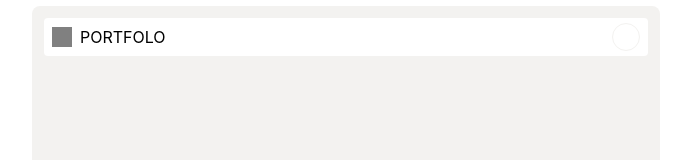
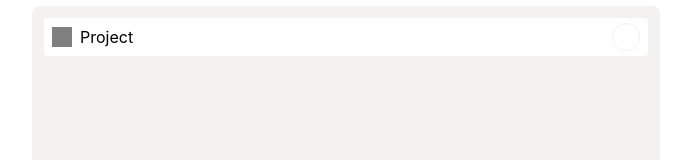
Before and after one commit to kyoungjooo/my_website, a React (Create React App) app: page / in a window 1280 px wide. Shown: the top 160 px of the page, without its empty margins (294-985 px from the left). Built offline with nearby package versions, Linux system fonts and the light colour scheme.

Commit message:
높이값 추가

```diff
--- a/src/components/MainCard.tsx
+++ b/src/components/MainCard.tsx
@@ -12,13 +12,13 @@ export default function MainCard() {
       <div className="main-card">
         <div className="main-card__inner">
           <header className="main-card__header">
-            <span className="title">PORTFOLO</span>
+            <span className="title">Project</span>
             <button className="toggle">
               <span className="sr-only">더보기</span>
             </button>
           </header>
           <div className="main-card__content" onClick={handleGoToProjectList} />
-          <footer className="main-card__footer flex-center">
+          <footer className="main-card__footer">
             <Button text="see all work" />
           </footer>
         </div>
--- a/src/styles/index.css
+++ b/src/styles/index.css
@@ -3,6 +3,9 @@
 
 :root {
   --gray-color: #f3f2f0;
+}
+#root {
+  height: 100%;
 }
 body {
   font-family: -apple-system, BlinkMacSystemFont, "Segoe UI", "Roboto", "Oxygen",
@@ -12,6 +15,7 @@ body {
   -moz-osx-font-smoothing: grayscale;
   line-height: 1.5;
   font-variant-numeric: tabular-nums;
+  height: 100vh;
 }
 
 /* common */
@@ -45,6 +49,7 @@ body {
 .container {
   max-width: 640px;
   margin: 0 auto;
+  height: 100%;
 }
 .card {
   background: #fff;
@@ -58,8 +63,8 @@ body {
 }
 .flex-center {
   display: flex;
-  justify-content: flex-end;
   align-items: center;
+  justify-content: center;
 }
 
 /* width */
@@ -80,6 +85,7 @@ body {
 .p-48 {
   padding: 48px;
 }
+
 /* font */
 .font-noto-serif-kr {
   font-family: "NotoSerifKR", serif;
@@ -136,6 +142,11 @@ body {
   height: 300px;
   box-sizing: border-box;
 }
+.main-card__footer {
+  display: flex;
+  align-items: center;
+  justify-content: flex-end;
+}
 
 /* Project ----- ProjectHeader */
 .project-header__inner {
```
